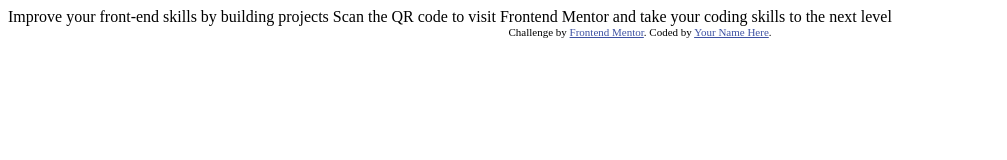
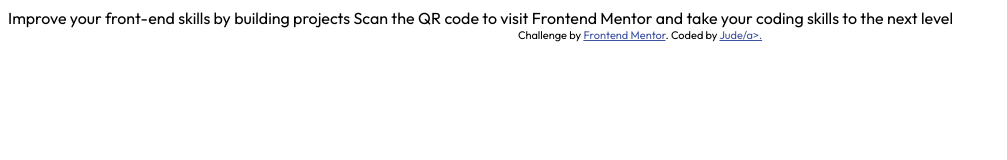
Before and after one commit to Juicedream/qr-code-demo, a plain HTML site: page index.html in a window 1280 px wide. Shown: the whole page, without its empty margins (0-1007 px from the left). Drawn offline with Linux system fonts and the light colour scheme.

Commit message:
Add starter styles
Add starter styles and work on the html and css files

```diff
--- a/index.html
+++ b/index.html
@@ -1,28 +1,43 @@
 <!DOCTYPE html>
 <html lang="en">
   <head>
-  <meta charset="UTF-8">
-  <meta name="viewport" content="width=device-width, initial-scale=1.0"> <!-- displays site properly based on user's device -->
+    <meta charset="UTF-8" />
+    <meta name="viewport" content="width=device-width, initial-scale=1.0" />
+    <!-- displays site properly based on user's device -->
 
-  <link rel="icon" type="image/png" sizes="32x32" href="./images/favicon-32x32.png">
+    <link
+      rel="icon"
+      type="image/png"
+      sizes="32x32"
+      href="./images/favicon-32x32.png"
+    />
 
     <title>Frontend Mentor | QR code component</title>
 
     <!-- Feel free to remove these styles or customise in your own stylesheet 👍 -->
-  <style>
-    .attribution { font-size: 11px; text-align: center; }
-    .attribution a { color: hsl(228, 45%, 44%); }
-  </style>
+    <!-- google font outfit -->
+    <link rel="preconnect" href="https://fonts.googleapis.com" />
+    <link rel="preconnect" href="https://fonts.gstatic.com" crossorigin />
+    <link
+      href="https://fonts.googleapis.com/css2?family=Outfit:wght@100..900&display=swap"
+      rel="stylesheet"
+    />
+
+    <!-- custom css style -->
+    <link rel="stylesheet" href="styles.css" />
   </head>
   <body>
+    Improve your front-end skills by building projects Scan the QR code to visit
+    Frontend Mentor and take your coding skills to the next level
+    <div class="attribution">
+      Challenge by
+      <a href="https://www.frontendmentor.io?ref=challenge" target="_blank"
+        >Frontend Mentor</a
+      >. Coded by <a href="#">Jude/a>.
+    </div>
 
-  Improve your front-end skills by building projects
 
-  Scan the QR code to visit Frontend Mentor and take your coding skills to the next level
 
-  <div class="attribution">
-    Challenge by <a href="https://www.frontendmentor.io?ref=challenge" target="_blank">Frontend Mentor</a>.
-    Coded by <a href="#">Your Name Here</a>.
-  </div>
+
   </body>
 </html>
--- /dev/null
+++ b/styles.css
@@ -0,0 +1,25 @@
+@import url("https://fonts.googleapis.com/css2?family=Outfit:wght@100..900&display=swap");
+:root {
+  /* colors */
+  --color-white: hsl(0, 0%, 100%);
+  --color-slate-300: hsl(212, 45%, 89%);
+  --color-slate-500: hsl(216, 15%, 48%);
+  --color-slate-900: hsl(218, 44%, 22%);
+
+  /* fonts */
+  --font-paragraph: 0.938rem;
+  --font-weight-1: 400;
+  --font-weight-2: 700
+}
+body{
+    font-family: "Outfit", sans-serif;
+    background-color: var();
+}
+
+.attribution {
+  font-size: 11px;
+  text-align: center;
+}
+.attribution a {
+  color: hsl(228, 45%, 44%);
+}
```
Lines whose indentation alone changed are shown as unchanged.
